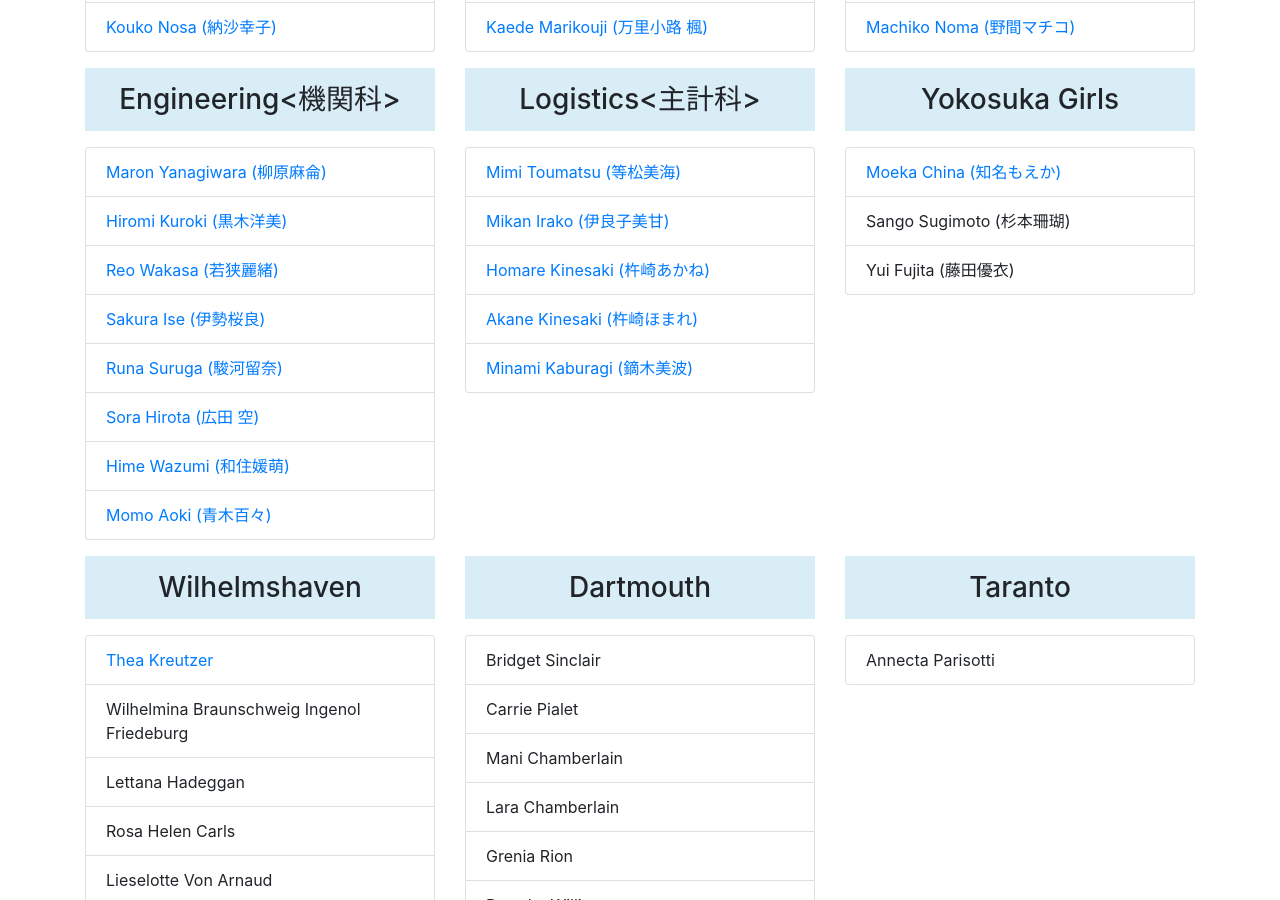
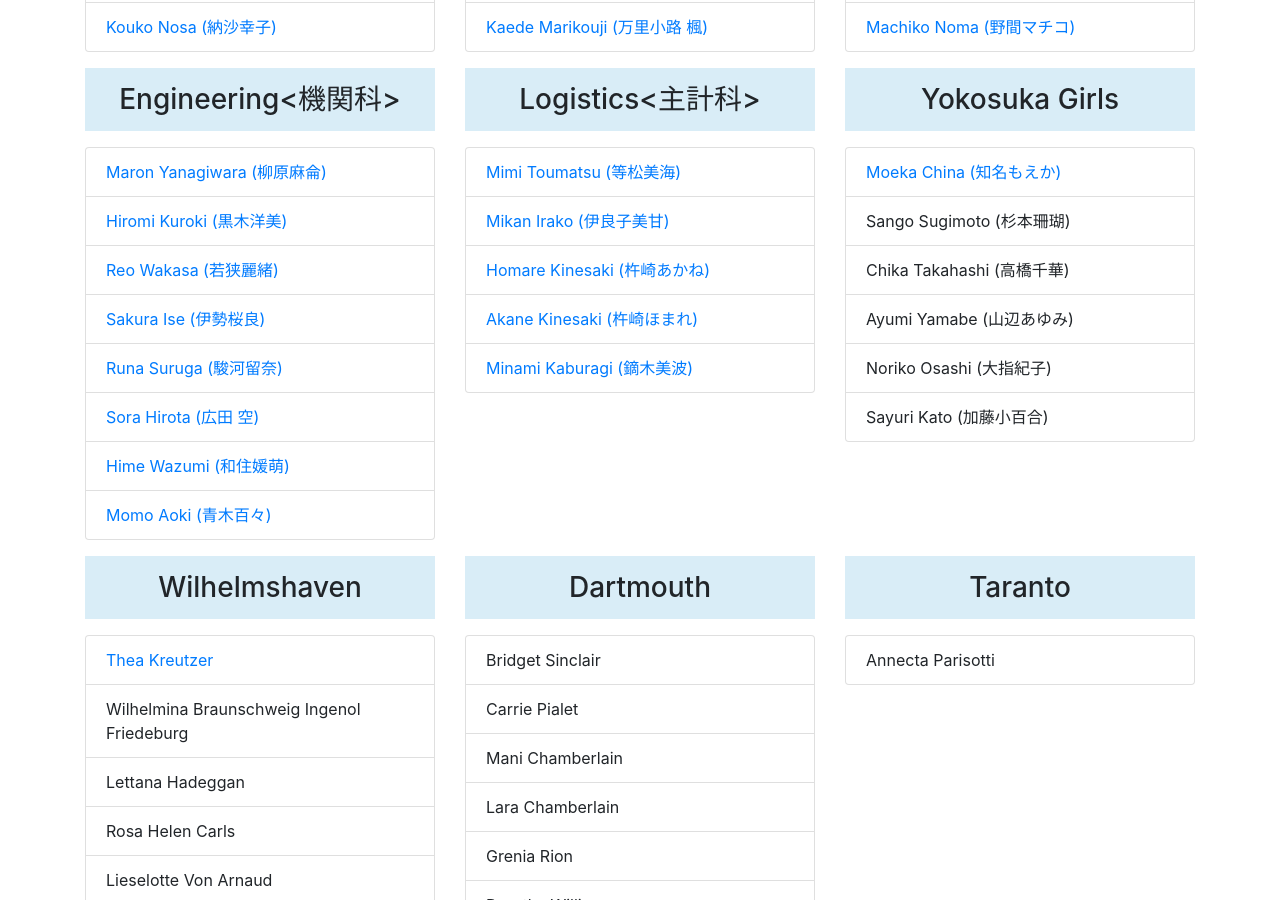
Before and after one commit to TeamHarekaze/TeamHarekaze.github.io, a Jekyll site: the page built from members.html, in a window 1280 px wide and 900 px high, scrolled down 959 px. Built offline with Jekyll 4.4.1, drawn with Linux system fonts in a browser that asks for light colours; nearby versions of some CDN libraries.

Commit message:
New Alias （Character Name）Added.
From Game.

```diff
--- a/members.html
+++ b/members.html
@@ -96,7 +96,10 @@ title: Members
         <ul class="list-group">
           <li class="list-group-item"><a href="">Moeka China (知名もえか)</a></li>
           <li class="list-group-item">Sango Sugimoto (杉本珊瑚)</li>
-          <li class="list-group-item">Yui Fujita (藤田優衣)</li>
+          <li class="list-group-item">Chika Takahashi (高橋千華)</li>
+          <li class="list-group-item">Ayumi Yamabe (山辺あゆみ)</li>
+          <li class="list-group-item">Noriko Osashi (大指紀子)</li>
+          <li class="list-group-item">Sayuri Kato (加藤小百合)</li>
         </ul>
       </div>
     </div>
```
